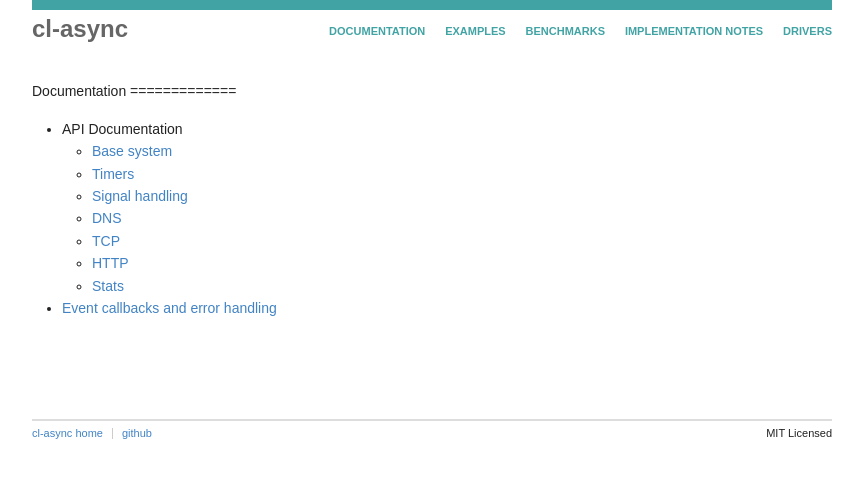
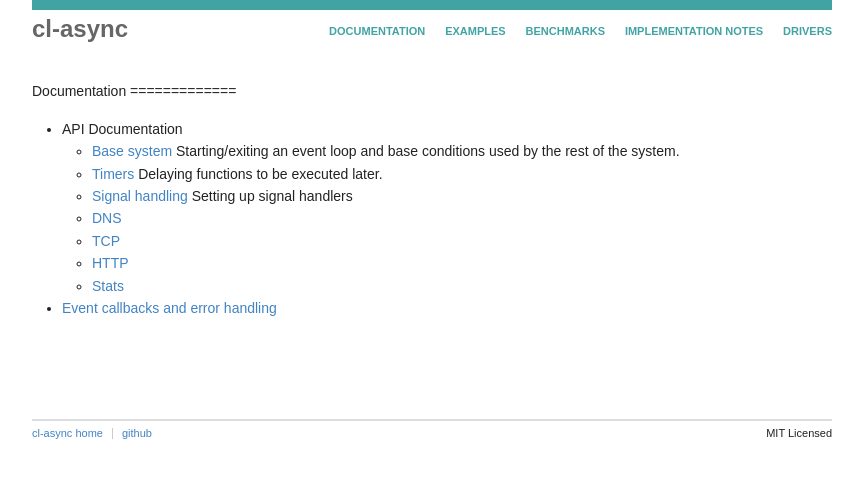
Before and after one commit to orthecreedence/cl-async, a Jekyll site: the page built from documentation.md, in a window 1280 px wide. Shown: the top 478 px of the page, without its empty margins (208-1071 px from the left). Built offline with Jekyll 4.4.1, drawn with Linux system fonts in a browser that asks for light colours; Markdown is read by kramdown in place of the engine named in the settings.

Commit message:
testing docs page changes

```diff
--- a/documentation.md
+++ b/documentation.md
@@ -9,8 +9,12 @@ Documentation
 
 - API Documentation
   - [Base system](/cl-async/base)
+    Starting/exiting an event loop and base conditions used by the rest of the
+	system.
   - [Timers](/cl-async/timers)
+    Delaying functions to be executed later.
   - [Signal handling](/cl-async/signal-handling)
+    Setting up signal handlers
   - [DNS](/cl-async/dns)
   - [TCP](/cl-async/tcp)
   - [HTTP](/cl-async/http)
```
